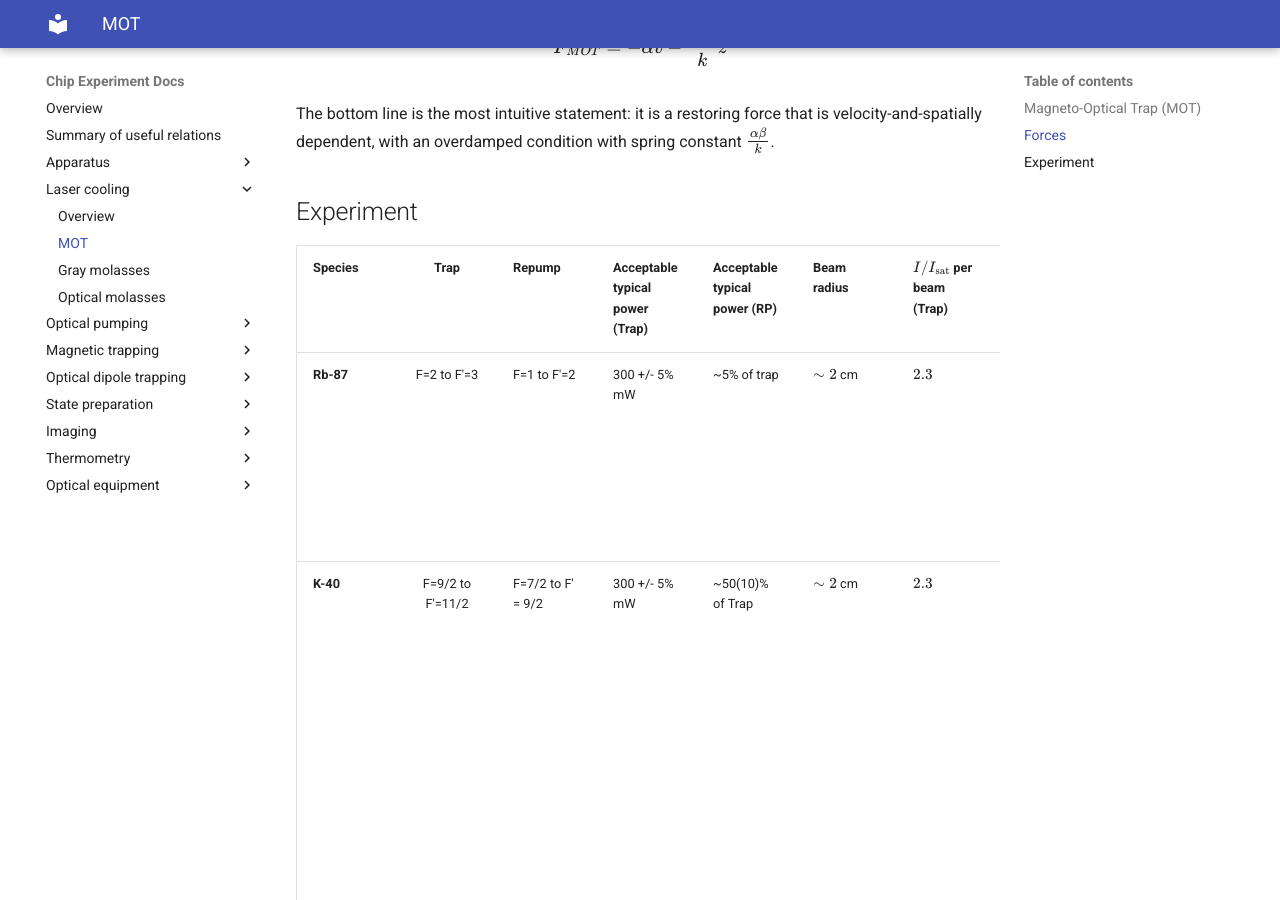
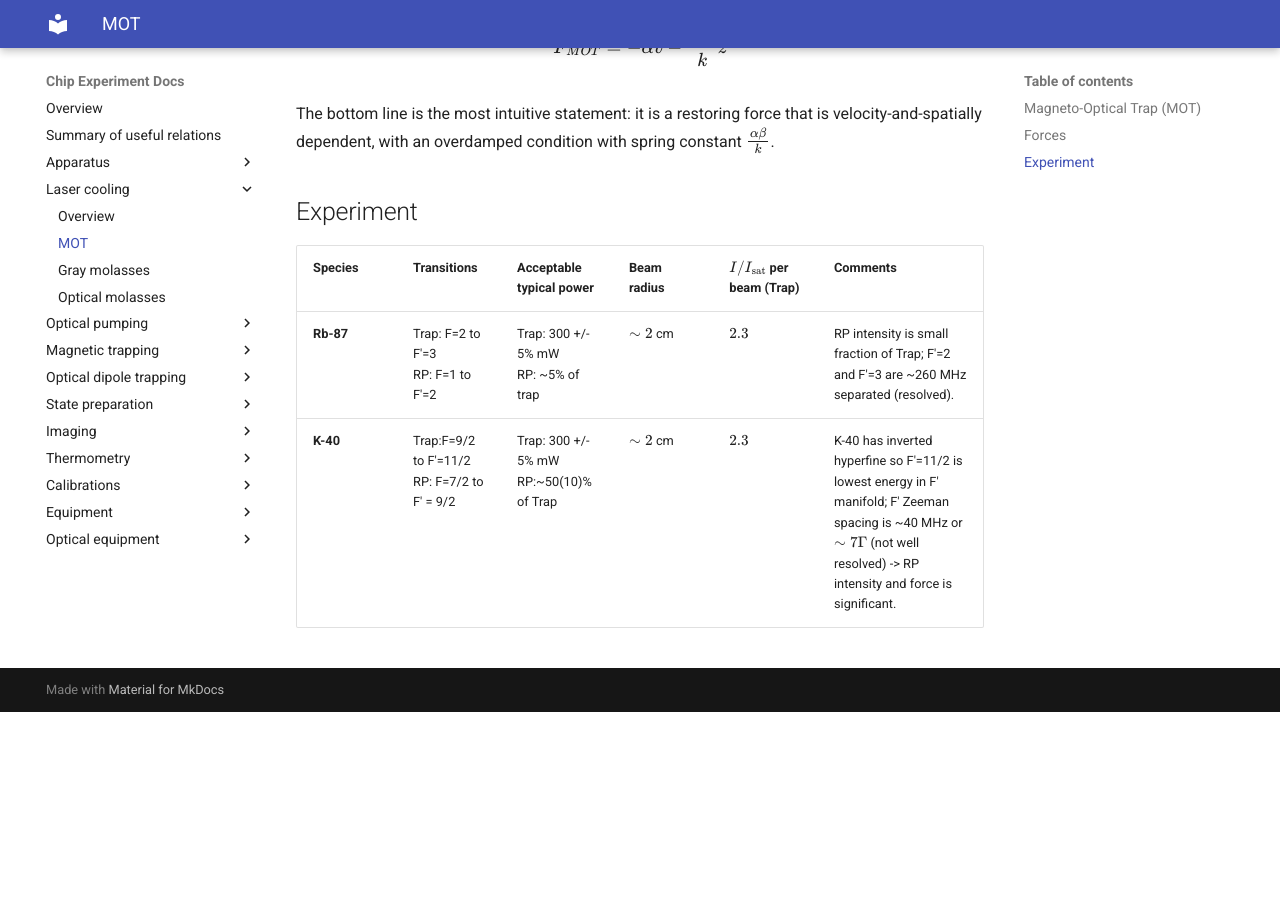
Before and after one commit to uoft-chiplab/chip-experiment, an MkDocs documentation site: the page built from docs/laser-cooling/MOT.md, in a window 1280 px wide and 900 px high, scrolled down 1379 px. Built offline with MkDocs 1.6.1 and Material for MkDocs 9.7.7, drawn with Linux system fonts in a browser that asks for light colours; after the commit the page ends 2091 px from its top, so only the background shows below that.

Commit message:
added more folders

```diff
--- a/docs/laser-cooling/MOT.md
+++ b/docs/laser-cooling/MOT.md
@@ -26,7 +26,7 @@ The bottom line is the most intuitive statement: it is a restoring force that is
 
 ## Experiment
 
-| Species| Trap | Repump | Acceptable typical power (Trap) | Acceptable typical power (RP) | Beam radius | $I/I_\mathrm{sat}$ per beam (Trap)|Comments
-| :--- | :---: | :--- | :---  | :---  | :--- | :--- | :---
-| **Rb-87** | F=2 to F'=3| F=1 to F'=2 | 300 +/- 5% mW | ~5% of trap |$\sim 2$ cm | $2.3$ |RP intensity is small fraction of Trap; F'=2 and F'=3 are ~260 MHz separated (resolved).
-| **K-40** | F=9/2 to F'=11/2 | F=7/2 to F' = 9/2 | 300 +/- 5% mW| ~50(10)% of Trap |$\sim 2$ cm | $2.3$| K-40 has inverted hyperfine so F'=11/2 is lowest energy in F' manifold; F' Zeeman spacing is ~40 MHz or $\sim 7 \Gamma$ (not well resolved) -> RP intensity and force is significant.
+| Species| Transitions | Acceptable typical power | Beam radius | $I/I_\mathrm{sat}$ per beam (Trap)|Comments
+| :--- | :--- | :---  | :---  | :--- | :---
+| **Rb-87** | Trap: F=2 to F'=3<br>RP: F=1 to F'=2 | Trap: 300 +/- 5% mW<br>RP: ~5% of trap |$\sim 2$ cm | $2.3$ |RP intensity is small fraction of Trap; F'=2 and F'=3 are ~260 MHz separated (resolved).
+| **K-40** | Trap:F=9/2 to F'=11/2<br>RP: F=7/2 to F' = 9/2 | Trap: 300 +/- 5% mW<br>RP:~50(10)% of Trap |$\sim 2$ cm | $2.3$| K-40 has inverted hyperfine so F'=11/2 is lowest energy in F' manifold; F' Zeeman spacing is ~40 MHz or $\sim 7 \Gamma$ (not well resolved) -> RP intensity and force is significant.
```
Also changed, not shown: docs/calibrations/.pages (added), docs/calibrations/overview.md (added), docs/equipment/.pages (added), docs/equipment/overview.md (added).
